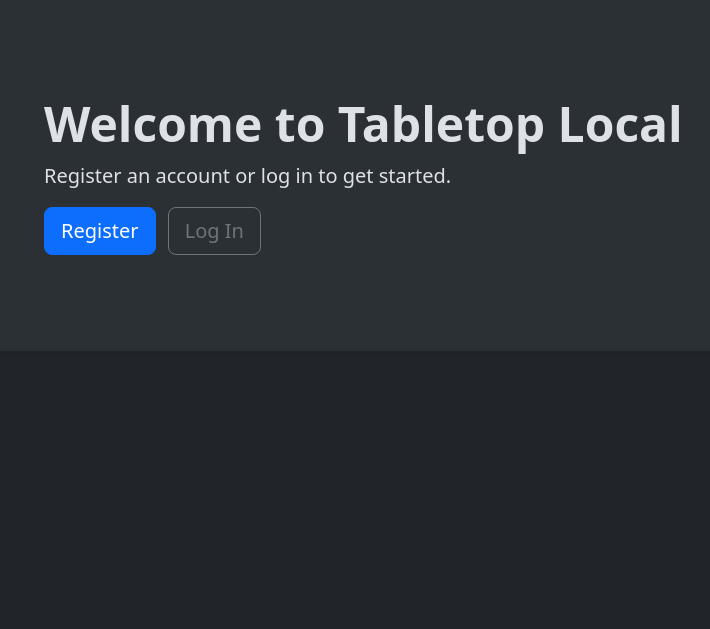
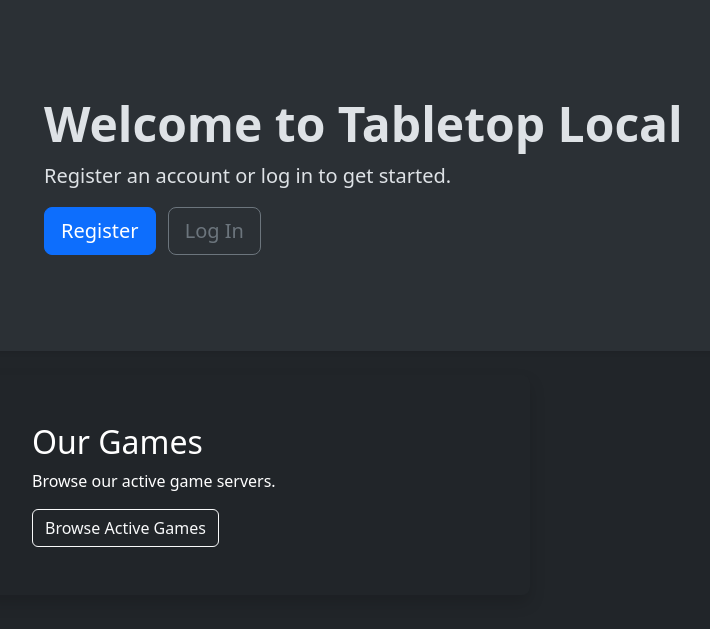
Before and after one commit to kkdieker-fhsu/miniproject3KodyKirk, a Flask app: page / in a window 1280 px wide. Shown: the part 171-800 px from the top of the page, without its empty margins (98-808 px from the left). Run offline with Flask 3, Linux system fonts and the light colour scheme.

Commit message:
More landing page.

```diff
--- a/tabletoplocal/templates/pages/landing.html
+++ b/tabletoplocal/templates/pages/landing.html
@@ -1,14 +1,12 @@
 {% extends 'base.html' %}
 
 {% block header %}
-  <!-- This header is now simple, as the Jumbotron below is the main focus -->
   <div class="d-flex justify-content-between align-items-center">
     <h1 class="m-0">{% block title %}Home{% endblock %}</h1>
   </div>
 {% endblock %}
 
 {% block content %}
-
   <div class="p-5 mb-4 bg-body-tertiary rounded-3 shadow-sm">
     <div class="container-fluid py-5">
       <h1 class="display-5 fw-bold">Welcome to Tabletop Local</h1>
@@ -24,4 +22,14 @@
     </div>
   </div>
 
+  <div class="row align-items-md-stretch">
+    <div class="col-md-6 mb-4">
+      <div class="h-100 p-5 text-bg-dark rounded-3 shadow">
+        <h2>Our Games</h2>
+        <p>Browse our active game servers.</p>
+        <a href="{{ url_for('pages.games') }}" class="btn btn-outline-light">Browse Active Games</a>
+      </div>
+    </div>
+  </div>
+
 {% endblock %}
```
